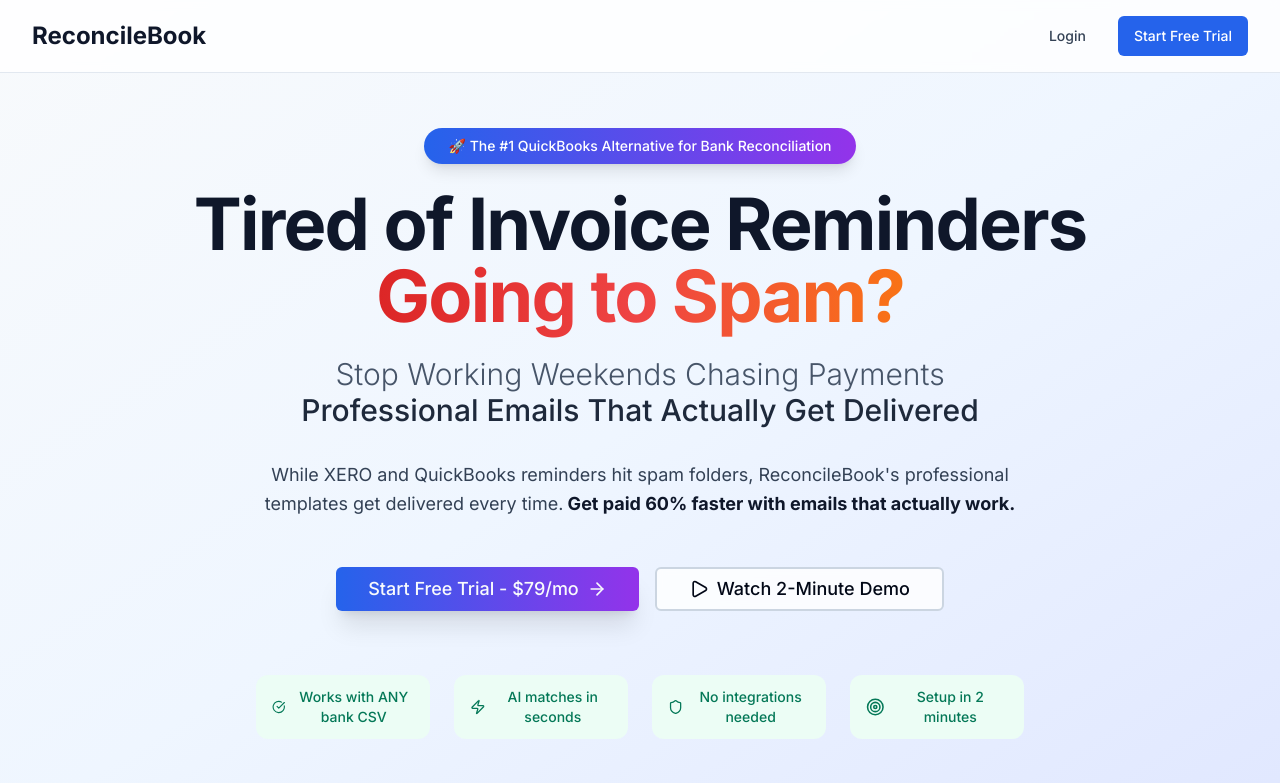
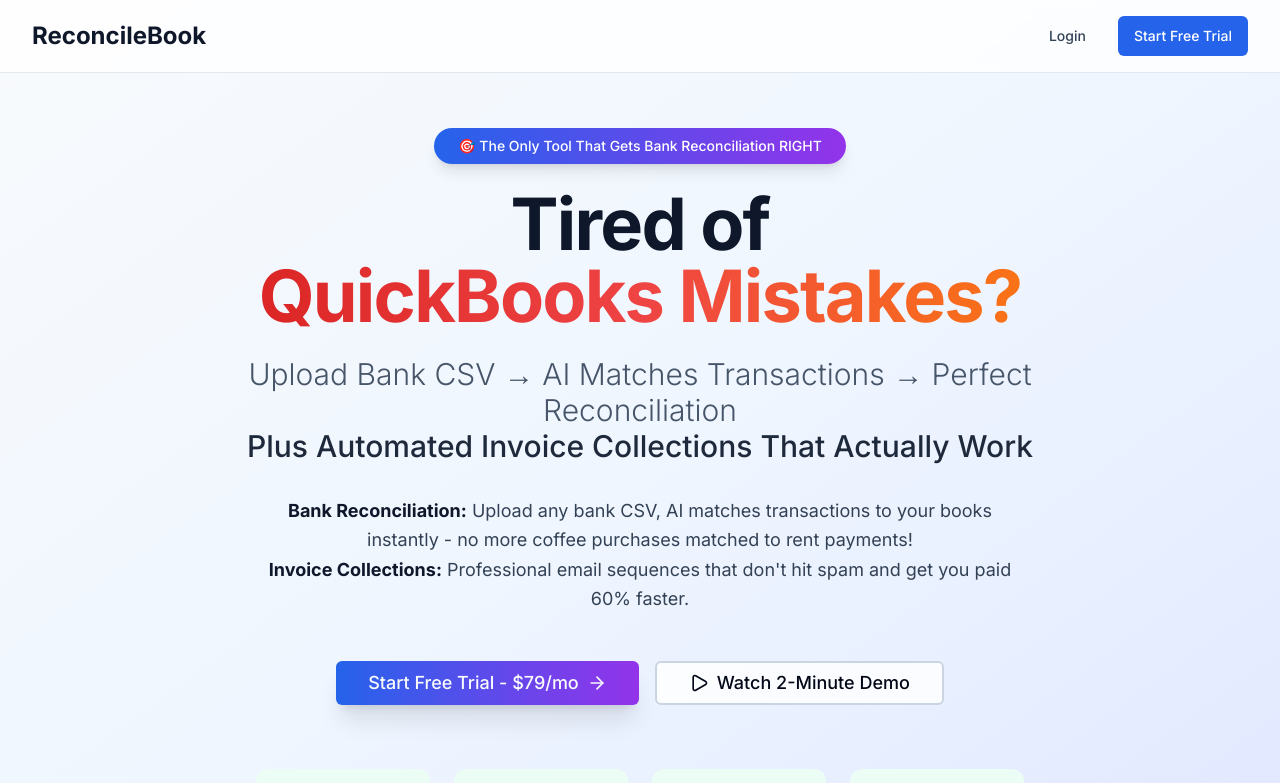
Before and after one commit to algominds35/bank-reconciliation-tool, a Next.js app: page / in a window 1280 px wide. Shown: the top 783 px of the page. Built offline with nearby package versions, Linux system fonts and the light colour scheme.

Commit message:
Add bank reconciliation explanation

```diff
--- a/src/app/page.tsx
+++ b/src/app/page.tsx
@@ -80,25 +80,26 @@ export default function HomePage() {
         <div className="max-w-7xl mx-auto px-4 sm:px-6 lg:px-8 relative">
           <div className="text-center">
             <Badge className="mb-6 bg-gradient-to-r from-blue-600 to-purple-600 text-white border-0 px-6 py-2 text-sm font-medium shadow-lg hover:shadow-xl transition-all duration-300">
-              🚀 The #1 QuickBooks Alternative for Bank Reconciliation
+              🎯 The Only Tool That Gets Bank Reconciliation RIGHT
             </Badge>
 
             <h1 className="text-5xl md:text-7xl font-bold text-slate-900 mb-6 tracking-tight">
-              <span className="block">Tired of Invoice Reminders</span>
+              <span className="block">Tired of</span>
               <span className="bg-gradient-to-r from-red-600 via-red-500 to-orange-500 bg-clip-text text-transparent">
-                Going to Spam?
+                QuickBooks Mistakes?
               </span>
             </h1>
 
             <h2 className="text-2xl md:text-3xl text-slate-600 mb-8 font-light max-w-4xl mx-auto leading-relaxed">
-              Stop Working Weekends Chasing Payments
+              Upload Bank CSV → AI Matches Transactions → Perfect Reconciliation
               <br />
-              <span className="text-slate-800 font-medium">Professional Emails That Actually Get Delivered</span>
+              <span className="text-slate-800 font-medium">Plus Automated Invoice Collections That Actually Work</span>
             </h2>
 
             <p className="text-lg text-slate-700 mb-12 max-w-3xl mx-auto leading-relaxed">
-              While XERO and QuickBooks reminders hit spam folders, ReconcileBook's professional templates get delivered every time.
-              <strong className="text-slate-900"> Get paid 60% faster with emails that actually work.</strong>
+              <strong className="text-slate-900">Bank Reconciliation:</strong> Upload any bank CSV, AI matches transactions to your books instantly - no more coffee purchases matched to rent payments!
+              <br />
+              <strong className="text-slate-900">Invoice Collections:</strong> Professional email sequences that don't hit spam and get you paid 60% faster.
             </p>
 
                         <div className="flex flex-col sm:flex-row gap-4 justify-center mb-16">
```
